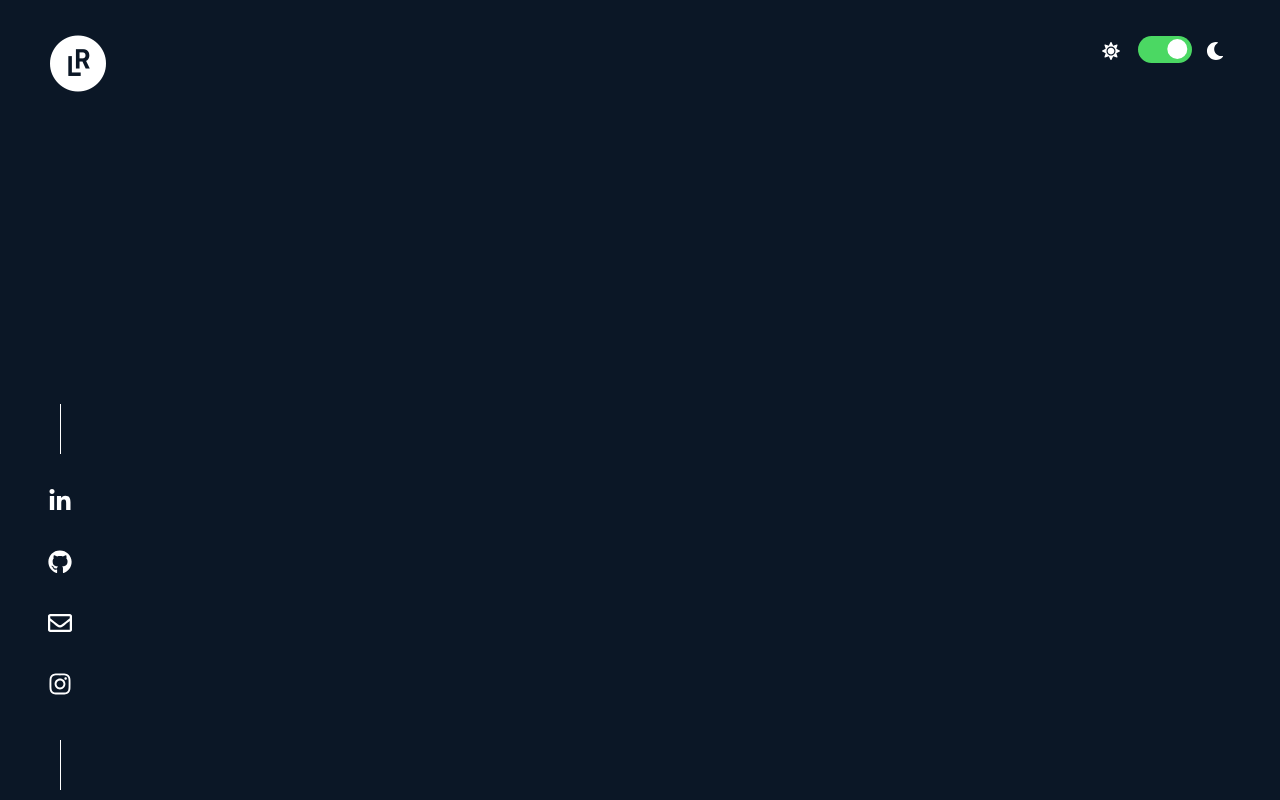
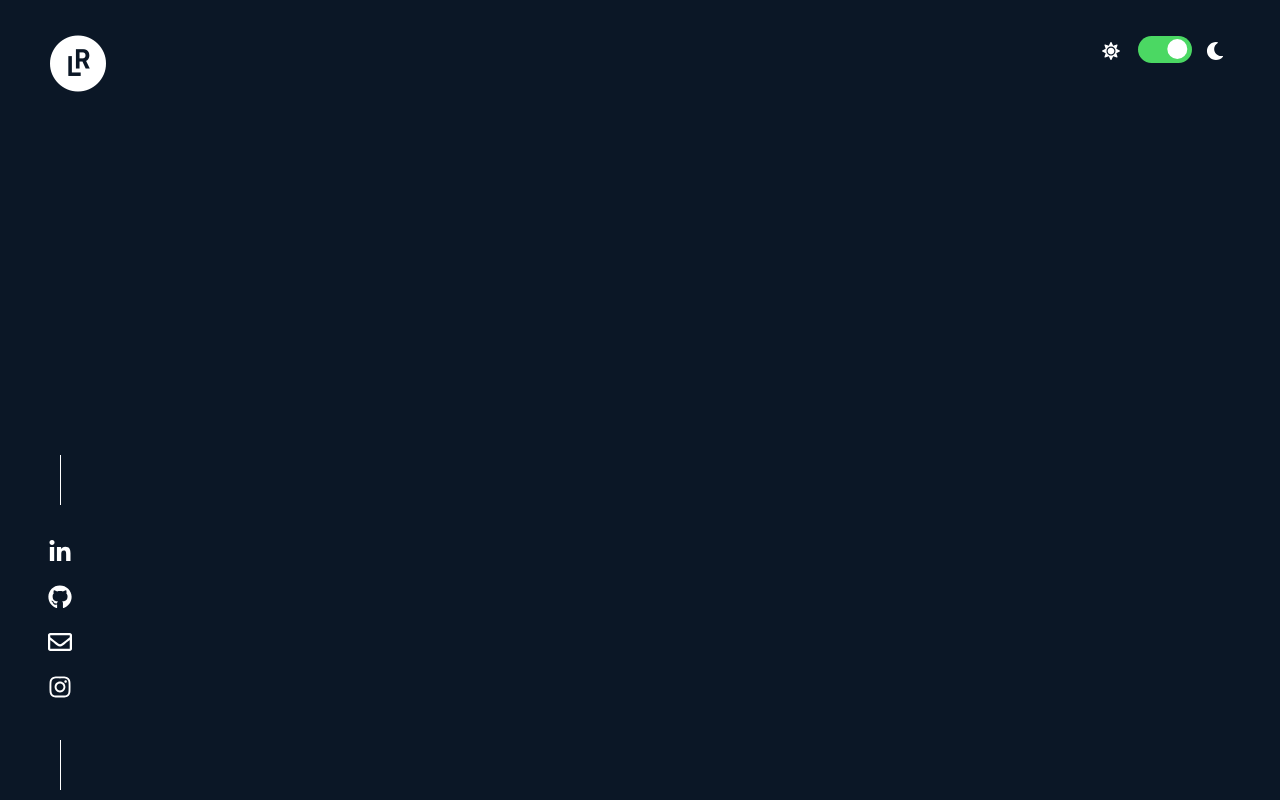
Before and after one commit to reicolee/website, a Gatsby site: page / in a window 1280 px wide. Built offline with nearby package versions, Linux system fonts and the light colour scheme; Gatsby itself is replaced by a stand-in of ours; a web font is replaced by a local one.

Commit message:
✨ left mini sidebar completed

```diff
--- a/src/components/Layout/LeftMiniSidebar/style.scss
+++ b/src/components/Layout/LeftMiniSidebar/style.scss
@@ -46,6 +46,7 @@
     li {
       display: list-item;
       text-align: center;
+      height: 45px;
 
       &:last-of-type {
         margin-bottom: 20px;
--- a/src/styles/reset.scss
+++ b/src/styles/reset.scss
@@ -511,7 +511,7 @@
     font-weight: bold;
   }
   li {
-    margin-bottom: calc(1.45rem / 2);
+    // margin-bottom: calc(1.45rem / 2);
   }
   ol li {
     padding-left: 0;
```
